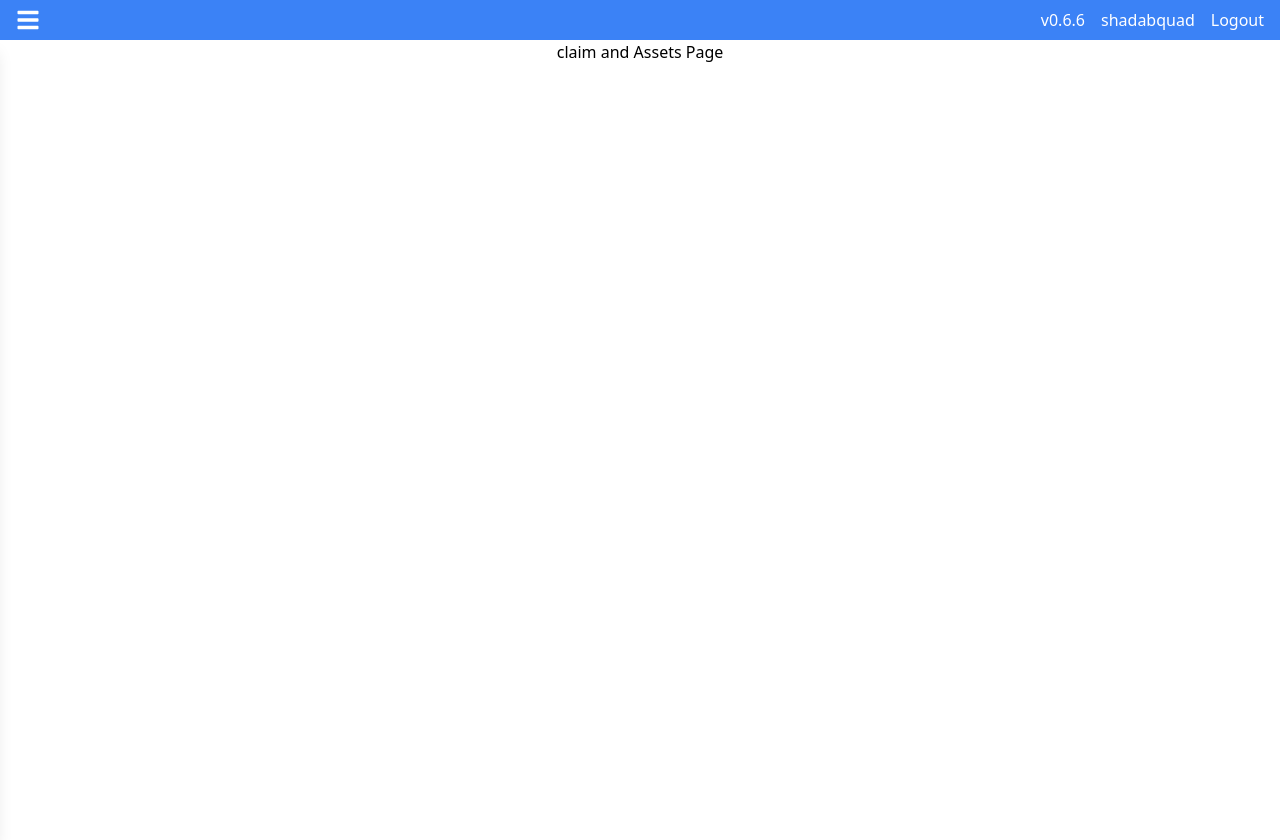
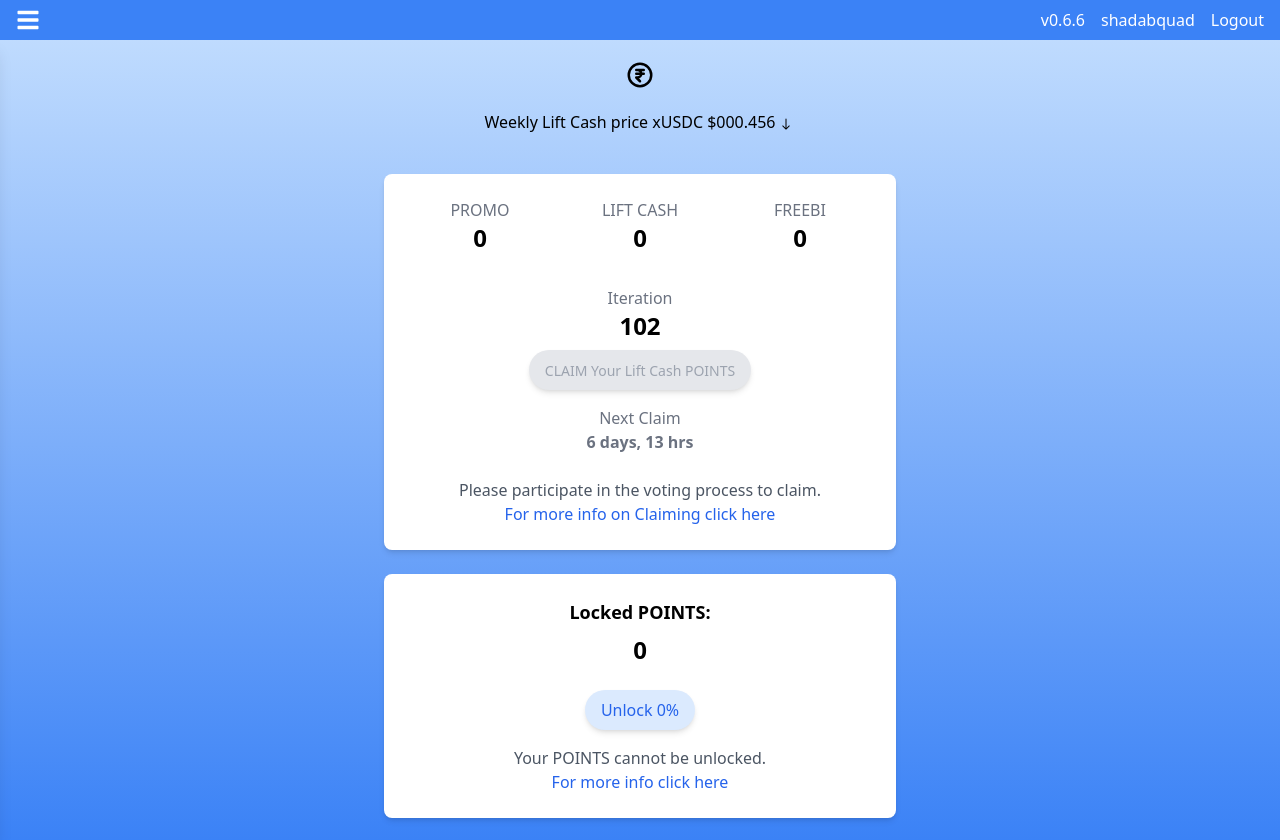
Before and after one commit to ICP-hub/liftcash, a React (Vite) app in the folder src/Lift_Cash_frontend/: page /claim in a window 1280 px wide. Before the commit the page ends 800 px from the top, so only its background shows below. Built offline with nearby package versions, Linux system fonts and the light colour scheme.

Commit message:
develop Claim and Assets page

```diff
--- a/src/Lift_Cash_frontend/src/components/animationBtn/AnimationBtn.css
+++ b/src/Lift_Cash_frontend/src/components/animationBtn/AnimationBtn.css
@@ -1,5 +1,5 @@
 .container {
-  @apply flex items-center gap-4; /* Using Tailwind's apply directive */
+  @apply flex items-center gap-4;
 }
 
 .slider-container {
@@ -7,11 +7,11 @@
 }
 
 .enabled {
-  @apply bg-green-500; /* Tailwind's green-500 */
+  @apply bg-green-500;
 }
 
 .disabled {
-  @apply bg-gray-300; /* Tailwind's gray-300 */
+  @apply bg-gray-300;
 }
 
 .slider-knob {
@@ -19,9 +19,9 @@
 }
 
 .knob-enabled {
-  @apply translate-x-6; /* Move knob to the right */
+  @apply translate-x-6;
 }
 
 .knob-disabled {
-  @apply translate-x-0; /* Keep knob on the left */
+  @apply translate-x-0;
 }
--- a/src/Lift_Cash_frontend/src/components/animationBtn/AnimationBtn.jsx
+++ b/src/Lift_Cash_frontend/src/components/animationBtn/AnimationBtn.jsx
@@ -22,7 +22,9 @@ const AnimationBtn = () => {
         ></div>
       </div>
 
-      <p>{isEnabled ? "Disable Animation" : "Enable Animation"}</p>
+      <p className="text-sm">
+        {isEnabled ? "Disable Animation" : "Enable Animation"}
+      </p>
     </div>
   );
 };
--- a/src/Lift_Cash_frontend/src/components/headerAfterAuth/HeaderAfterAuth.css
+++ b/src/Lift_Cash_frontend/src/components/headerAfterAuth/HeaderAfterAuth.css
@@ -1,5 +1,5 @@
 .header {
-  @apply bg-blue-500 flex justify-between items-center px-4 py-2;
+  @apply bg-blue-500 flex justify-between items-center px-4 py-2 sticky top-0 z-50;
 }
 
 .hamburger-icon {
--- a/src/Lift_Cash_frontend/src/pages/claimAndAssetsPage/ClaimAndAssets.css
+++ b/src/Lift_Cash_frontend/src/pages/claimAndAssetsPage/ClaimAndAssets.css
@@ -0,0 +1,78 @@
+.claim-assets-main-div {
+  @apply min-h-screen bg-gradient-to-b from-blue-200 to-blue-500 flex flex-col items-center;
+}
+.claim-assets-logo {
+  @apply mt-5 text-3xl font-bold;
+}
+.claim-assets-tagline {
+  @apply mt-5 flex;
+}
+
+.claim-assets-tagline-icon {
+  @apply text-xl pt-1;
+}
+
+.claim-asstes-first-container {
+  @apply w-full max-w-lg mt-10 p-6 bg-white rounded-lg shadow-md;
+}
+
+.claim-asstes-first-container-inside {
+  @apply grid grid-cols-3 gap-4 text-center;
+}
+.claim-asstes-first-container-h2 {
+  @apply text-gray-500;
+}
+.claim-asstes-first-container-div {
+  @apply text-2xl font-bold;
+}
+.claim-assets-Iteration-info {
+  @apply mt-8 text-center;
+}
+.claim-assets-Iteration-info-h2 {
+  @apply text-gray-500;
+}
+
+.claim-assets-Iteration-value {
+  @apply text-2xl font-bold mb-2;
+}
+.claim-assets-Iteration-btn {
+  @apply text-gray-400 bg-gray-200 py-2 px-4 rounded-full shadow-md;
+}
+
+.claim-assets-Iteration-text {
+  @apply text-sm;
+}
+
+.claim-asstes-Iteration-p2 {
+  @apply font-bold;
+}
+
+.claim-asstes-claiming-div {
+  @apply text-center mt-6;
+}
+.claim-assets-claiming-p {
+  @apply text-gray-600;
+}
+
+.claim-assets-claiming-link {
+  @apply text-blue-600 hover:underline;
+}
+
+.claim-asstes-locked-section-main {
+  @apply w-full max-w-lg mt-6 p-6 bg-white rounded-lg shadow-md text-center;
+}
+.claim-asstes-locked-section-h2 {
+  @apply text-lg font-semibold;
+}
+.claim-asstes-locked-section-first-div {
+  @apply text-2xl font-bold mt-2;
+}
+.claim-asstes-locked-section-btn {
+  @apply mt-6 py-2 px-4 bg-blue-100 text-blue-600 rounded-full shadow-md;
+}
+.claim-asstes-locked-section-second-div {
+  @apply text-gray-600 mt-4;
+}
+.claim-asstes-locked-section-link {
+  @apply text-blue-600 hover:underline;
+}
--- a/src/Lift_Cash_frontend/src/pages/claimAndAssetsPage/ClaimAndAssets.jsx
+++ b/src/Lift_Cash_frontend/src/pages/claimAndAssetsPage/ClaimAndAssets.jsx
@@ -1,7 +1,81 @@
+import { IoIosArrowRoundDown } from "react-icons/io";
+import { HiOutlineCurrencyRupee } from "react-icons/hi";
+import "./ClaimAndAssets.css";
 const ClaimAndAssets = () => {
   return (
-    <div>
-      <h1 className="text-center">claim and Assets Page</h1>
+    <div className="claim-assets-main-div">
+      {/* Main content */}
+      <div className="claim-assets-logo ">
+        {/* logo */}
+        <HiOutlineCurrencyRupee />
+      </div>
+      <div className="claim-assets-tagline">
+        <p>Weekly Lift Cash price xUSDC $000.456 </p>
+        <span className="claim-assets-tagline-icon">
+          <IoIosArrowRoundDown />
+        </span>
+      </div>
+
+      <div className="claim-asstes-first-container">
+        {/* PROMO and LIFT */}
+        <div className="claim-asstes-first-container-inside">
+          <div>
+            <h2 className="claim-asstes-first-container-h2">PROMO</h2>
+            <div className="claim-asstes-first-container-div">0</div>
+          </div>
+
+          <div>
+            <h2 className="claim-asstes-first-container-h2">LIFT CASH</h2>
+            <div className="claim-asstes-first-container-div">0</div>
+          </div>
+          <div>
+            <h2 className="claim-asstes-first-container-h2">FREEBI</h2>
+            <div className="claim-asstes-first-container-div">0</div>
+          </div>
+        </div>
+
+        {/* PROMO and Iteration */}
+
+        {/* Claim and Iteration Info */}
+        <div className="claim-assets-Iteration-info">
+          <h2 className="claim-assets-Iteration-info-h2">Iteration</h2>
+          <div className="claim-assets-Iteration-value">102</div>
+          <button className="claim-assets-Iteration-btn" disabled>
+            <span className="claim-assets-Iteration-text">
+              CLAIM Your Lift Cash POINTS
+            </span>
+          </button>
+          <div className="text-gray-500 mt-4">
+            <p>Next Claim</p>
+            <p className="claim-asstes-Iteration-p2">6 days, 13 hrs</p>
+          </div>
+        </div>
+
+        {/* Claiming Info */}
+        <div className="claim-asstes-claiming-div">
+          <p className="claim-assets-claiming-p">
+            Please participate in the voting process to claim.
+          </p>
+          <a href="#" className="claim-assets-claiming-link">
+            For more info on Claiming click here
+          </a>
+        </div>
+      </div>
+
+      {/* Locked Points Section */}
+      <div className="claim-asstes-locked-section-main">
+        <h2 className="claim-asstes-locked-section-h2">Locked POINTS:</h2>
+        <div className="claim-asstes-locked-section-first-div">0</div>
+
+        <button className="claim-asstes-locked-section-btn">Unlock 0%</button>
+
+        <div className="claim-asstes-locked-section-second-div">
+          <p>Your POINTS cannot be unlocked.</p>
+          <a href="#" className="claim-asstes-locked-section-link">
+            For more info click here
+          </a>
+        </div>
+      </div>
     </div>
   );
 };
--- a/src/Lift_Cash_frontend/src/pages/infoPage/InfoPage.jsx
+++ b/src/Lift_Cash_frontend/src/pages/infoPage/InfoPage.jsx
@@ -1,4 +1,4 @@
-import React from "react";
+import "./InfoPage.css";
 
 const InfoPage = () => {
   return <div className="text-center">InfoPage</div>;
--- a/src/Lift_Cash_frontend/src/pages/transferPage/Transferpage.jsx
+++ b/src/Lift_Cash_frontend/src/pages/transferPage/Transferpage.jsx
@@ -1,4 +1,4 @@
-import React from "react";
+import "./TransferPage.css";
 
 const Transferpage = () => {
   return <div className="text-center">Transferpage</div>;
```
Also changed, not shown: src/Lift_Cash_frontend/src/pages/transferPage/TranferPage.css (deleted), src/Lift_Cash_frontend/src/pages/transferPage/TransferPage.css (added).
